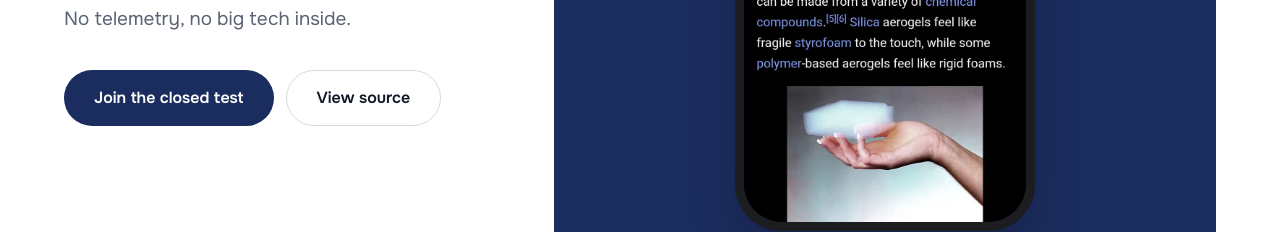
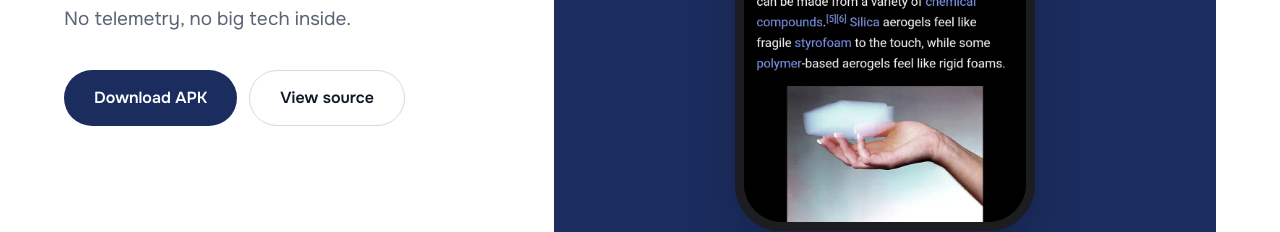
Before and after one commit to aerium-browser/aerium-browser.github.io, a plain HTML site: page index.html in a window 1280 px wide. Shown: the part 571-803 px from the top of the page. Drawn offline with Linux system fonts and the light colour scheme.

Commit message:
download button

```diff
--- a/index.html
+++ b/index.html
@@ -278,7 +278,7 @@
   <h1>The Android browser with Chrome extensions.</h1>
   <p class="lead">No telemetry, no big tech inside.</p>
   <div class="ctas">
-   <a class="btn btn-primary" href="#download">Join the closed test</a>
+   <a class="btn btn-primary" href="#download">Download APK</a>
    <a class="btn btn-ghost" href="https://github.com/aerium-browser/aerium-browser-core">View source</a>
   </div>
  </div>
```
